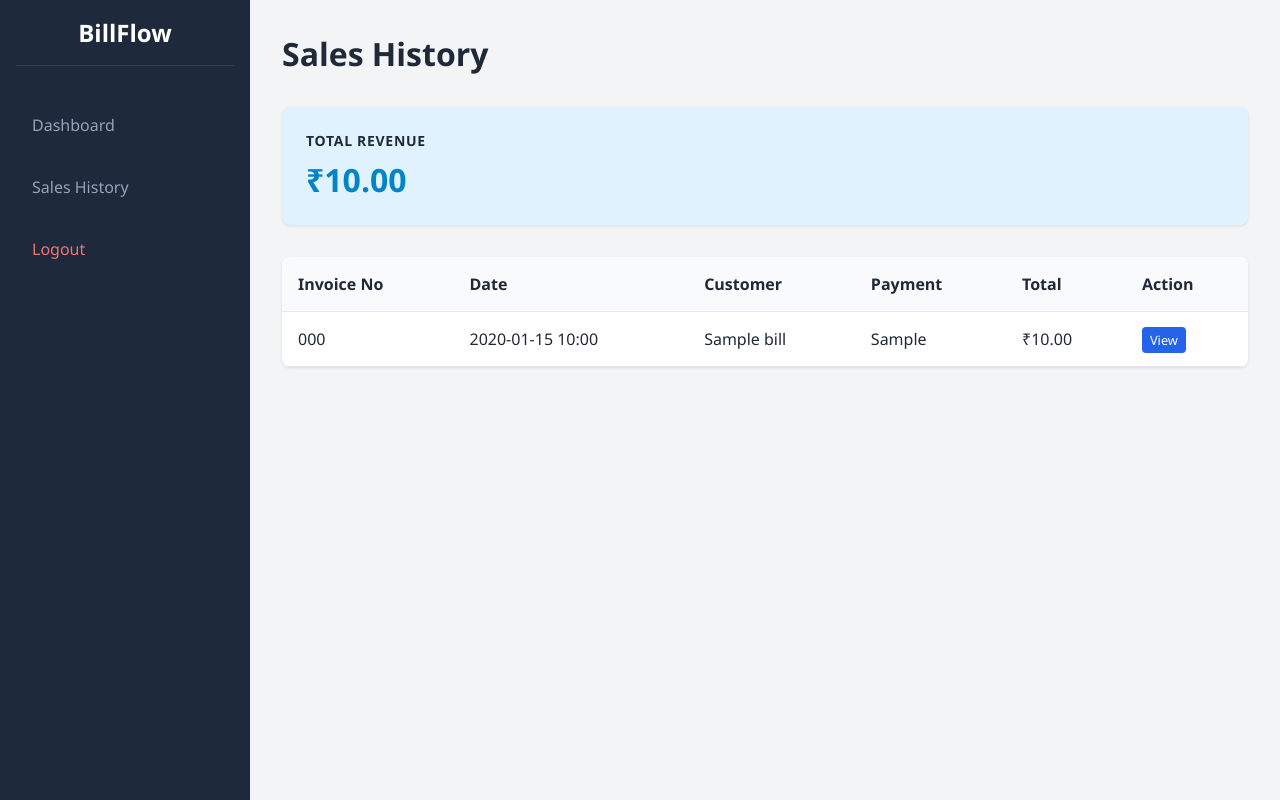
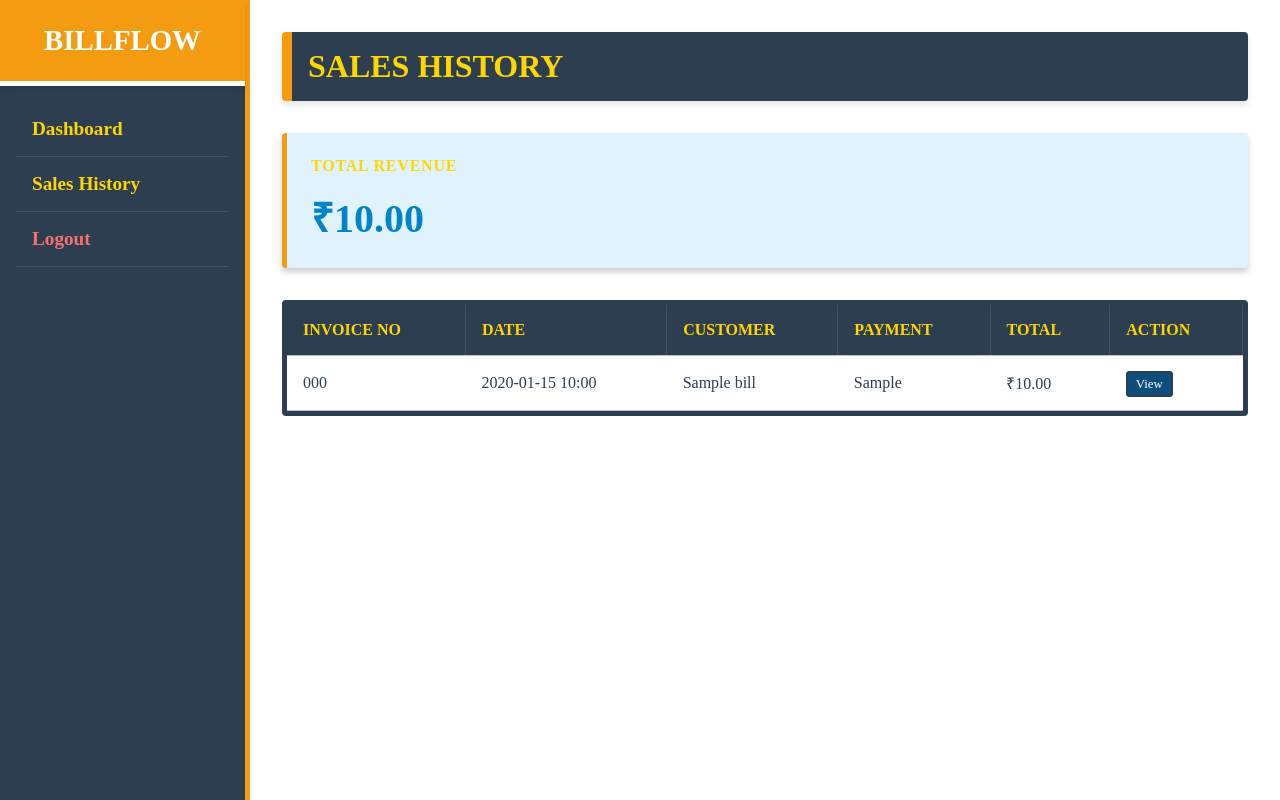
Before and after one commit to SandeepKumar1232005/billingsoftware, a Flask app: page /sales_history in a window 1280 px wide. Run offline with Flask 3, Linux system fonts and the light colour scheme; the visitor is signed in with stand-in values (Sample User, id 1); tables that the repository leaves empty hold one stand-in row (values such as "Sample post").

Commit message:
Apply Dark Blue & Gold Theme to Web App

```diff
--- a/web_app/static/style.css
+++ b/web_app/static/style.css
@@ -1,18 +1,28 @@
 :root {
-    --primary: #2563eb;
-    --secondary: #1e293b;
-    --accent: #3b82f6;
-    --light-bg: #f3f4f6;
+    --primary: #2c3e50;
+    /* Dark Slate Blue (Main BG for panels) */
+    --secondary: #0f4d7d;
+    /* Dark Blue (Buttons/Accents) */
+    --accent: #f39c12;
+    /* Gold/Orange (Headers/Highlights) */
+    --light-bg: #ecf0f1;
+    /* Light Grey (Body BG) */
     --white: #ffffff;
-    --text: #1f2937;
-    --border: #e5e7eb;
+    --text: #2c3e50;
+    /* Dark Text for light areas */
+    --text-light: #f1c40f;
+    /* Gold text for dark areas */
+    --border: #bdc3c7;
+    --success: #27ae60;
+    --danger: #c0392b;
 }
 
 * {
     box-sizing: border-box;
     margin: 0;
     padding: 0;
-    font-family: 'Segoe UI', Tahoma, Geneva, Verdana, sans-serif;
+    font-family: 'Times New Roman', Times, serif;
+    /* Matching Desktop App Font */
 }
 
 body {
@@ -29,42 +39,70 @@ body {
 
 .sidebar {
     width: 250px;
-    background-color: var(--secondary);
+    background-color: var(--primary);
     color: var(--white);
-    padding: 1rem;
+    padding: 0;
     display: flex;
     flex-direction: column;
+    border-right: 5px solid var(--accent);
 }
 
 .logo {
-    font-size: 1.5rem;
+    background-color: var(--accent);
+    color: var(--white);
+    font-size: 1.8rem;
     font-weight: bold;
-    margin-bottom: 2rem;
+    padding: 1.5rem;
     text-align: center;
-    border-bottom: 1px solid rgba(255, 255, 255, 0.1);
-    padding-bottom: 1rem;
+    text-transform: uppercase;
+    border-bottom: 5px solid white;
+    box-shadow: 0 4px 6px rgba(0, 0, 0, 0.1);
+}
+
+nav {
+    padding: 1rem;
 }
 
 .nav-link {
     display: block;
     padding: 1rem;
-    color: #94a3b8;
+    color: gold;
+    /* Matching Desktop Menu Text */
     text-decoration: none;
-    border-radius: 6px;
-    margin-bottom: 0.5rem;
-    transition: all 0.2s;
+    font-size: 1.2rem;
+    font-weight: bold;
+    border-bottom: 1px solid rgba(255, 255, 255, 0.1);
+    transition: all 0.3s;
 }
 
 .nav-link:hover,
 .nav-link.active {
     background-color: rgba(255, 255, 255, 0.1);
     color: var(--white);
+    border-left: 5px solid var(--accent);
+    padding-left: 0.8rem;
 }
 
 .main-content {
     flex: 1;
     padding: 2rem;
     overflow-y: auto;
+    background-color: white;
+    /* Matching Desktop Main Area */
+}
+
+/* Page Headers */
+h1,
+h2 {
+    background-color: var(--primary);
+    color: gold;
+    padding: 1rem;
+    border-left: 10px solid var(--accent);
+    margin-bottom: 2rem;
+    border-radius: 4px;
+    box-shadow: 0 4px 6px rgba(0, 0, 0, 0.1);
+    text-transform: uppercase;
+    font-weight: bold;
 }
 
 /* Forms & Inputs */
@@ -95,32 +143,48 @@ button {
     display: inline-block;
     padding: 0.75rem 1.5rem;
     border: none;
-    border-radius: 6px;
-    font-weight: 500;
+    border-radius: 4px;
+    font-weight: bold;
     text-decoration: none;
     text-align: center;
+    text-transform: uppercase;
+    letter-spacing: 1px;
+    transition: transform 0.1s;
+}
+
+.btn:active {
+    transform: scale(0.98);
 }
 
 .btn-primary {
-    background-color: var(--primary);
+    background-color: var(--secondary);
     color: white;
+    border: 2px solid var(--primary);
+}
+
+.btn-primary:hover {
+    background-color: #0d416b;
 }
 
 .btn-danger {
-    background-color: #ef4444;
+    background-color: var(--danger);
     color: white;
 }
 
 .btn-success {
-    background-color: #10b981;
+    background-color: var(--success);
     color: white;
+}
+
+.btn-warning {
+    background-color: var(--accent);
+    color: var(--primary);
 }
 
 /* Tables */
 .table-container {
-    background: white;
-    border-radius: 8px;
-    box-shadow: 0 1px 3px rgba(0, 0, 0, 0.1);
+    border: 5px solid var(--primary);
+    border-radius: 4px;
     overflow: hidden;
     margin-top: 20px;
 }
@@ -138,8 +202,19 @@ td {
 }
 
 th {
-    background-color: #f9fafb;
-    font-weight: 600;
+    background-color: var(--primary);
+    color: gold;
+    font-weight: bold;
+    text-transform: uppercase;
+    border-right: 1px solid rgba(255, 255, 255, 0.1);
+}
+
+tr:nth-child(even) {
+    background-color: #f2f2f2;
+}
+
+tr:hover {
+    background-color: #e8f6f3;
 }
 
 /* Dashboard Cards */
@@ -151,24 +226,28 @@ th {
 }
 
 .stat-card {
-    background: white;
+    background: var(--primary);
     padding: 1.5rem;
-    border-radius: 8px;
-    box-shadow: 0 1px 3px rgba(0, 0, 0, 0.1);
+    border-radius: 4px;
+    box-shadow: 0 4px 6px rgba(0, 0, 0, 0.2);
+    border-left: 5px solid var(--accent);
+    color: white;
 }
 
 .stat-card h3 {
-    color: var(--text);
-    font-size: 0.875rem;
+    color: gold;
+    font-size: 1rem;
     text-transform: uppercase;
     letter-spacing: 0.05em;
     margin-bottom: 0.5rem;
+    border-bottom: 1px solid rgba(255, 255, 255, 0.1);
+    padding-bottom: 5px;
 }
 
 .stat-card .value {
-    font-size: 2rem;
+    font-size: 2.5rem;
     font-weight: bold;
-    color: var(--primary);
+    color: white;
 }
 
 /* Login Page Only */
```
Also changed, not shown: other parts of web_app/static/style.css (+53 -22 lines), bill_1769077943.txt (added, +15 -0 lines).
